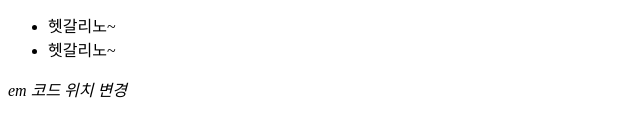
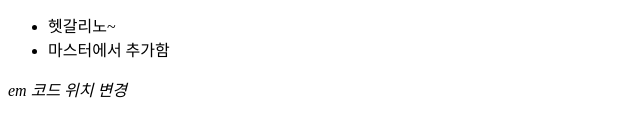
Before and after one commit to ryu11kr/test, a plain HTML site: page index.html in a window 1280 px wide. Shown: the part 425-562 px from the top of the page, 0-640 px from the left. Drawn offline with nearby package versions, Linux system fonts and the light colour scheme.

Commit message:
마스터 내용변경

```diff
--- a/index.html
+++ b/index.html
@@ -22,7 +22,7 @@
 	</ol>
 	<ul>
 		<li>헷갈리노~</li>
-		<li>헷갈리노~</li>
+		<li>마스터에서 추가함</li>
 	</ul>
 	<script src="https://ajax.googleapis.com/ajax/libs/jquery/1.11.2/jquery.min.js"></script>
 	<em>em 코드 위치 변경</em>
```
